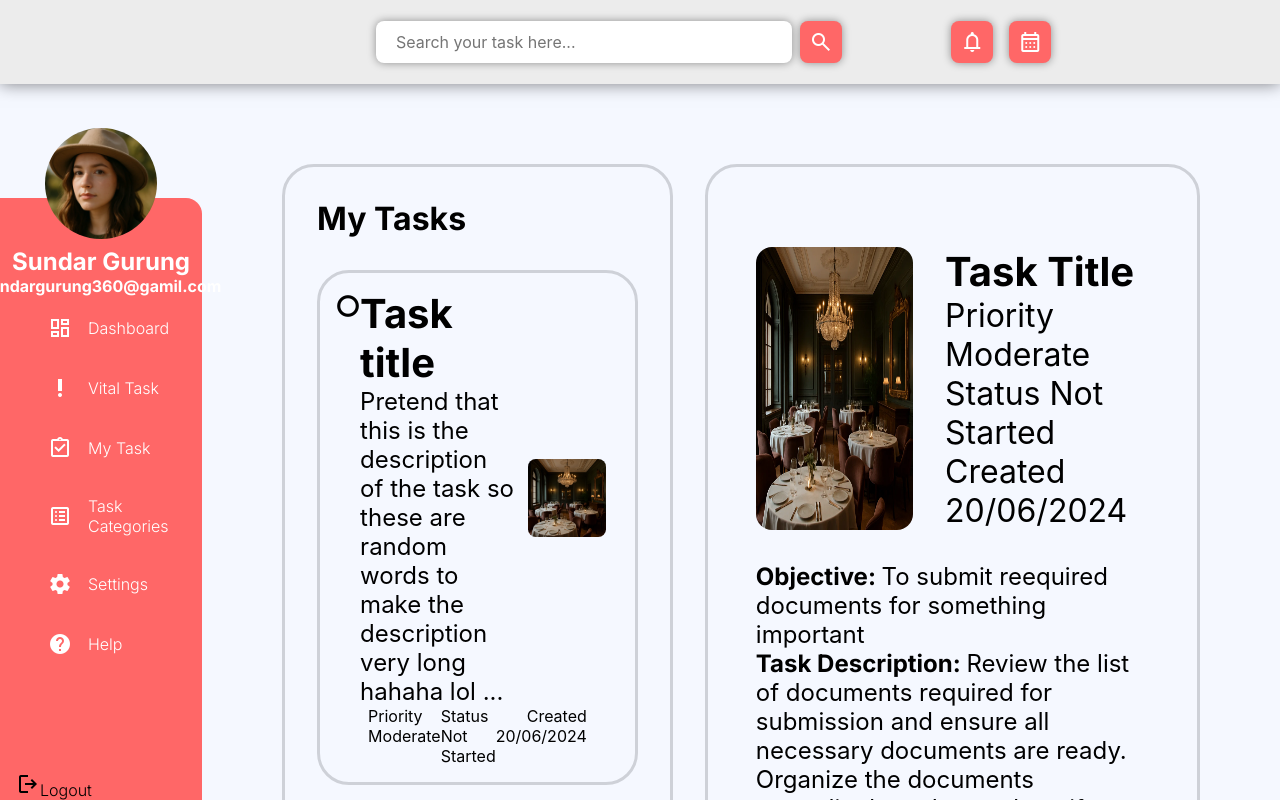
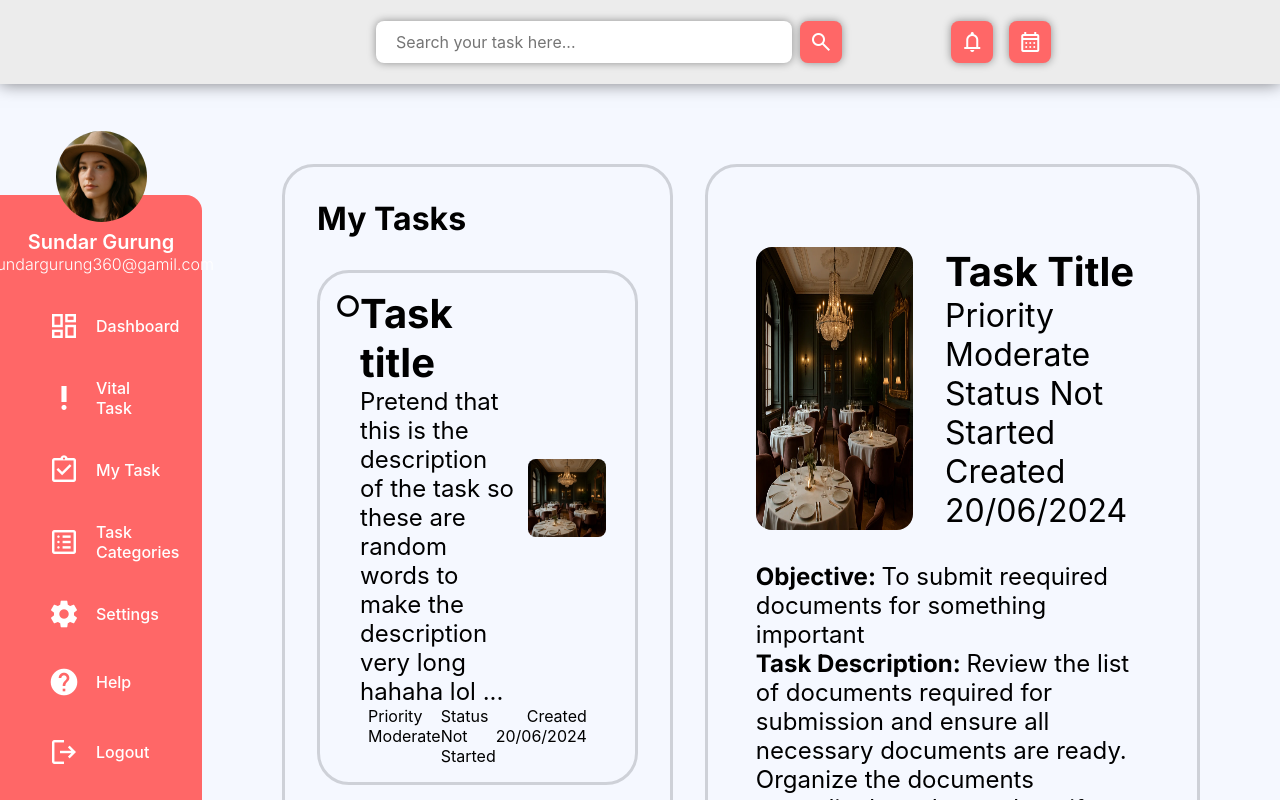
Before and after one commit to pewpil/to-do-app, a React (Vite) app: page / in a window 1280 px wide. Built offline with nearby package versions, Linux system fonts and the light colour scheme; a web font is replaced by a local one.

Commit message:
icons resized (made them bigger

```diff
--- a/src/SideBar/SideBar.jsx
+++ b/src/SideBar/SideBar.jsx
@@ -23,42 +23,47 @@ function SideBar() {
 			</div>
 			<div id={styles.choices}>
 				<div className={styles.choice_container}>
-          <span className="material-symbols-outlined fs3rem">dashboard</span>
+					<span className={`${"material-symbols-outlined"} ${styles.icon}`}>
+						dashboard
+					</span>
 					<h3 className={`${universal.title3} ${styles.choice}`}>Dashboard</h3>
 				</div>
 				<div className={styles.choice_container}>
-          <span className="material-symbols-outlined fs3rem">
+					<span className={`${"material-symbols-outlined"} ${styles.icon}`}>
 						priority_high
 					</span>
 					<h3 className={`${universal.title3} ${styles.choice}`}>Vital Task</h3>
 				</div>
 				<div className={styles.choice_container}>
-          <span className="material-symbols-outlined fs3rem">
+					<span className={`${"material-symbols-outlined"} ${styles.icon}`}>
 						assignment_turned_in
 					</span>
 					<h3 className={`${universal.title3} ${styles.choice}`}>My Task</h3>
 				</div>
 				<div className={styles.choice_container}>
-          <span className="material-symbols-outlined fs3rem">list_alt</span>
+					<span className={`${"material-symbols-outlined"} ${styles.icon}`}>
+						list_alt
+					</span>
 					<h3 className={`${universal.title3} ${styles.choice}`}>
 						Task Categories
 					</h3>
 				</div>
 				<div className={styles.choice_container}>
-          <span className="material-icons fs3rem">settings</span>
+					<span className={`${"material-icons"} ${styles.icon}`}>settings</span>
 					<h3 className={`${universal.title3} ${styles.choice}`}>Settings</h3>
 				</div>
 				<div className={styles.choice_container}>
-          <span className="material-icons fs3rem">help</span>
+					<span className={`${"material-icons"} ${styles.icon}`}>help</span>
 					<h3 className={`${universal.title3} ${styles.choice}`}>Help</h3>
 				</div>
 			</div>
 			<div id={styles.logout}>
-        <div className={styles.choice_container}></div>
-        <h3 className={`${universal.title3} ${styles.choice}`}>
-          <span className="material-symbols-outlined fs3rem">logout</span>
-          Logout
-        </h3>
+				<div className={styles.choice_container}>
+					<span className={`${"material-symbols-outlined"} ${styles.icon}`}>
+						logout
+					</span>
+					<h3 className={`${universal.title3} ${styles.choice}`}>Logout</h3>
+				</div>
 			</div>
 		</div>
 	);
--- a/src/SideBar/SideBar.module.css
+++ b/src/SideBar/SideBar.module.css
@@ -36,22 +36,26 @@
 	/* background-color: violet; */
 	background-color: #ff6767;
 	flex: 1 1;
+	padding-bottom: 1rem;
 }
 
 #profile_pic {
 	aspect-ratio: 1 / 1;
-	width: 55%;
+	width: 45%;
 	border-radius: 50%;
 	margin: .5rem;
 }
 
 #name {
-	font-size: 1.5rem;
-	color: white;
+	font-size: 1.25rem;
+	font-weight: 600;
+	color: #fff;
 }
 
 #email {
 	font-size: 1rem;
+	font-weight: 300;
+	margin-bottom: 1rem;
 	color: white;
 }
 
@@ -67,7 +71,7 @@
 
 .choice {
 	font-size: 1rem;
-	font-weight: 300;
+	font-weight: 500;
 	padding-left: 1rem;
 }
 
@@ -76,3 +80,7 @@
 	background-color: #fff;
 	color: #ff6767;
 }
+
+.icon {
+	font-size: 2rem;
+}
```
Lines whose indentation alone changed are shown as unchanged.
